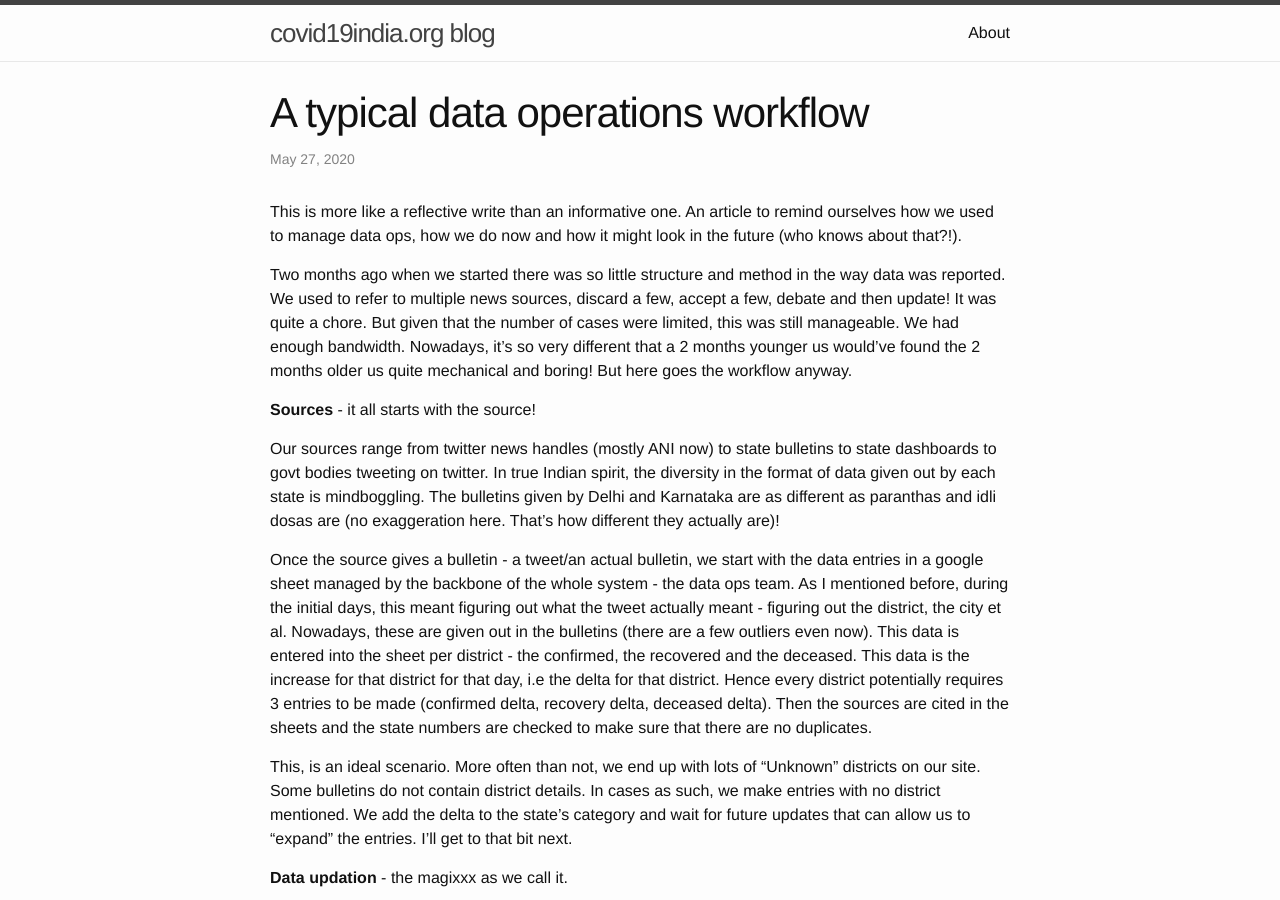
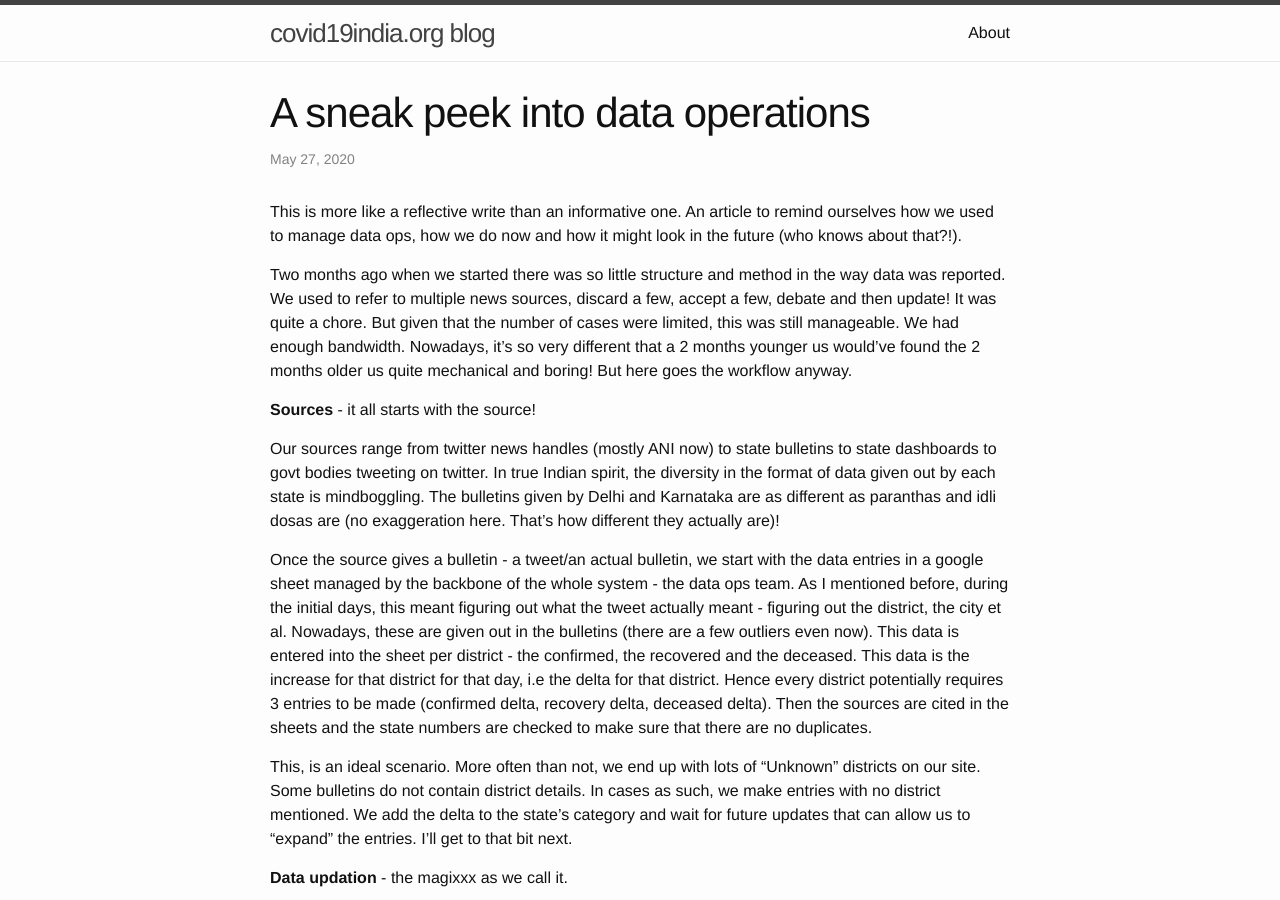
Before and after one commit to covid19india/blog, a Jekyll site: the page built from _posts/2020-05-31-dataopsworkflow.md, in a window 1280 px wide and 900 px high. Built offline with Jekyll 4.4.1, drawn with Linux system fonts in a browser that asks for light colours.

Commit message:
Update 2020-05-31-dataopsworkflow.md

```diff
--- a/_posts/2020-05-31-dataopsworkflow.md
+++ b/_posts/2020-05-31-dataopsworkflow.md
@@ -1,6 +1,6 @@
 ---
 layout: post
-title:  "A typical data operations workflow"
+title:  "A sneak peek into data operations"
 date:   2020-05-27 15:00:00 +0900
 categories: update
 ---
```
